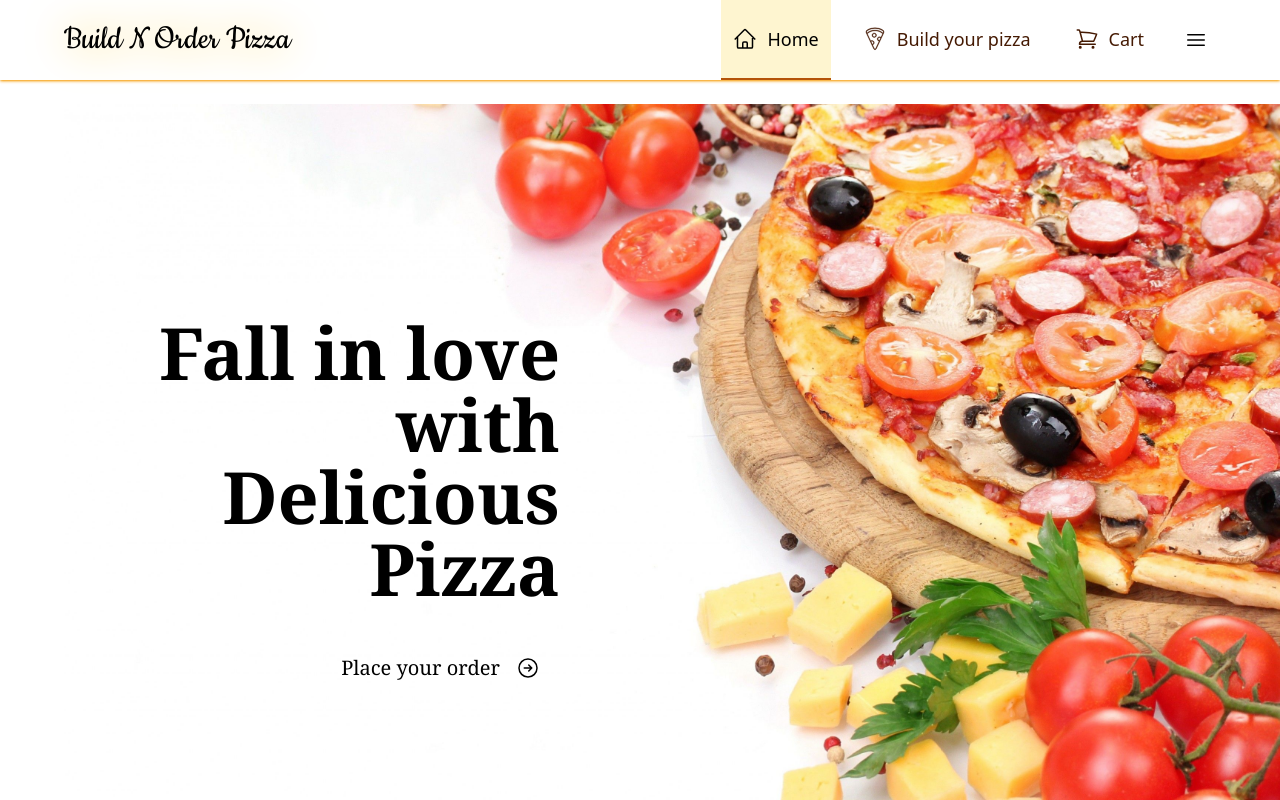
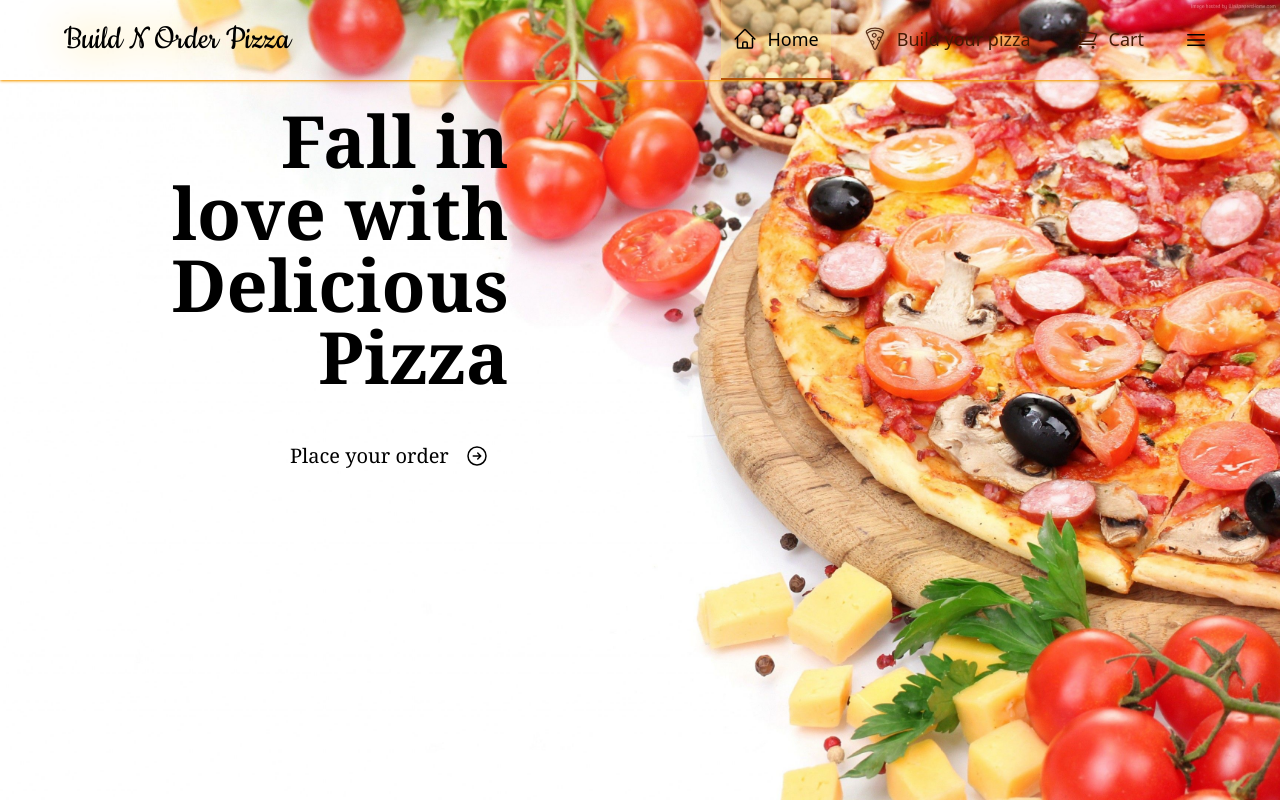
Before and after one commit to AkritiGhosh/BuildNOrderPizza-Frontend, a React (Vite) app: page / in a window 1280 px wide. Built offline with nearby package versions, Linux system fonts and the light colour scheme.

Commit message:
UI updated for new layout and theme

```diff
--- a/src/page/user/LandingPage.tsx
+++ b/src/page/user/LandingPage.tsx
@@ -3,16 +3,15 @@
 
 const LandingPage = () => {
   return (
-    <PageLayout withBackground={false}>
-      <main
-        className={`w-screen h-screen inset-0 bg-cover bg-right bg-fixed overflow-auto bg-[url("src/assets/light_bg.jpg")] dark:bg-[url("src/assets/dark_bg.jpg")]`}
+    <PageLayout
+      className={`bg-cover bg-right bg-fixed overflow-auto bg-[url("src/assets/light_bg.jpg")] dark:bg-[url("src/assets/dark_bg.jpg")]`}
     >
       <div className="w-full h-full flex items-center">
         <div className="md:w-3/5 lg:w-2/5  h-auto pl-4 md:pl-[5%] px-4 text-right text-black dark:text-white">
           <h1 className="md:text-7xl text-5xl font-serif font-semibold dark:drop-shadow-light drop-shadow-dark">
             Fall in love with <br /> Delicious Pizza
           </h1>
-            <button className="w-auto h-12 mt-10 px-2 py-1 pr-3 rounded hover:bg-amber-400/20 group">
+          <button className="w-auto h-12 mt-10 px-2 py-1 pr-3 rounded hover:bg-amber-400/20 dark:hover:bg-slate-300/20 group">
             <Link
               className="text-xl font-medium font-serif px-2 py-1 rounded flex gap-4 items-center"
               to={"/build-your-pizza"}
@@ -36,7 +35,6 @@
           </button>
         </div>
       </div>
-      </main>
     </PageLayout>
   );
 };
```
Lines whose indentation alone changed are shown as unchanged.
